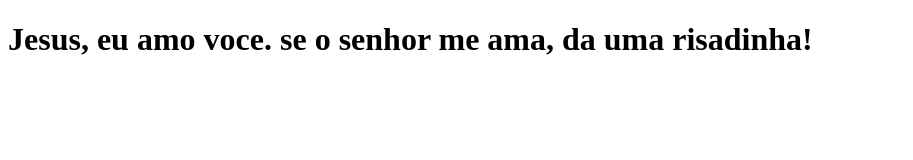
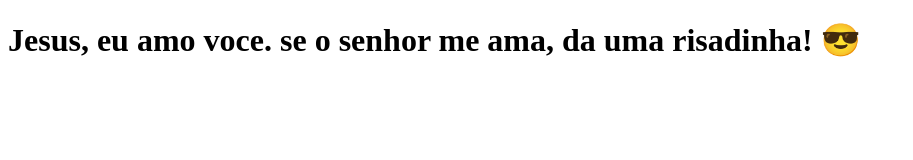
Before and after one commit to rebecasguerri/clone-tabnews, a Next.js app: page / in a window 1280 px wide. Shown: the top 160 px of the page, without its empty margins (0-913 px from the left). Built offline with nearby package versions, Linux system fonts and the light colour scheme.

Commit message:
modifica a frase

```diff
--- a/pages/index.js
+++ b/pages/index.js
@@ -1,5 +1,5 @@
 function Home(){
-    return <h1>Jesus, eu amo voce. se o senhor me ama, da uma risadinha!</h1>
+    return <h1>Jesus, eu amo voce. se o senhor me ama, da uma risadinha! 😎 </h1>
 }
 
 export default Home;
```
